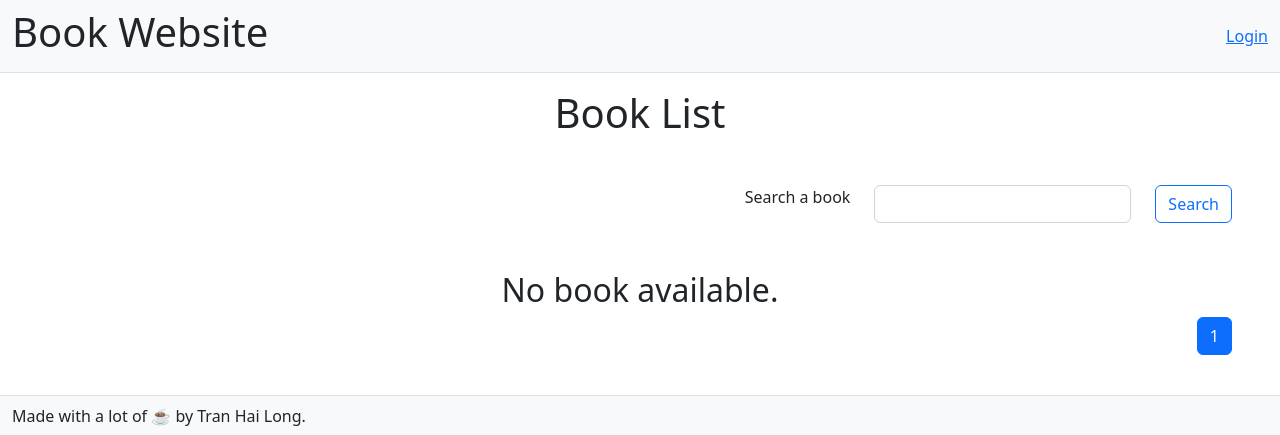
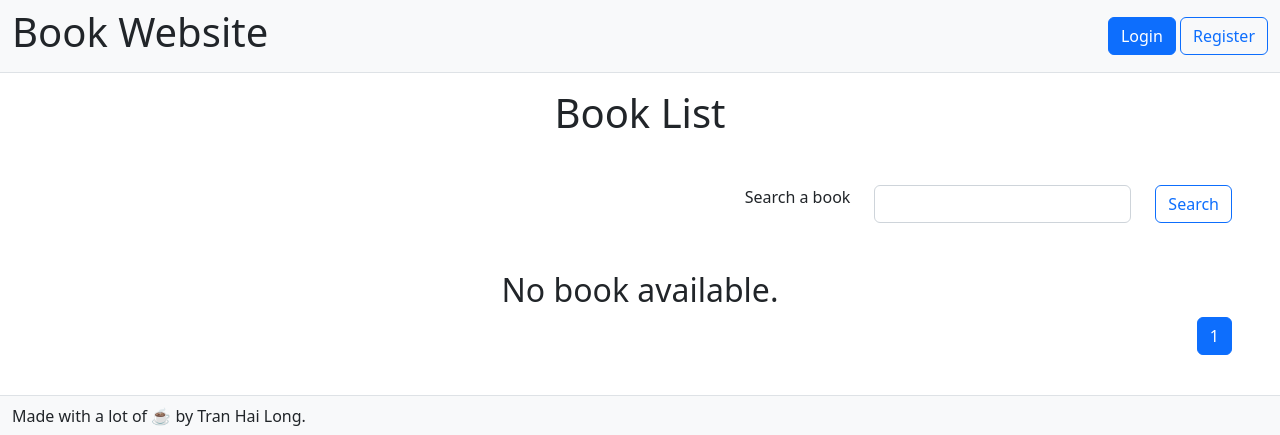
Before and after one commit to tran-hai-long/book_website_demo, a Django app: page /books/ in a window 1280 px wide. Shown: the top 435 px of the page. Run offline with Django 4.2, Linux system fonts and the light colour scheme; data that the repository does not hold is empty.

Commit message:
Add a Register button on header for when user is not logged in

```diff
--- a/templates/generic.html
+++ b/templates/generic.html
@@ -14,9 +14,12 @@
             <header class="container-fluid d-flex flex-wrap border-bottom py-2 mb-3 bg-light align-items-center justify-content-between">
                 <h1>Book Website</h1>
                 {% if not user.is_authenticated %}
-                    <a href="{% url 'login' %}">Login</a>
+                    <div>
+                        <a href="{% url 'login' %}" class="btn btn-primary">Login</a>
+                        <a href="{% url 'registration_page' %}" class="btn btn-outline-primary">Register</a>
+                    </div>
                 {% else %}
-                    <a href="{% url 'logout' %}">Logout</a>
+                    <a href="{% url 'logout' %}" class="btn btn-primary">Logout</a>
                 {% endif %}
             </header>
         {% endblock %}
```
